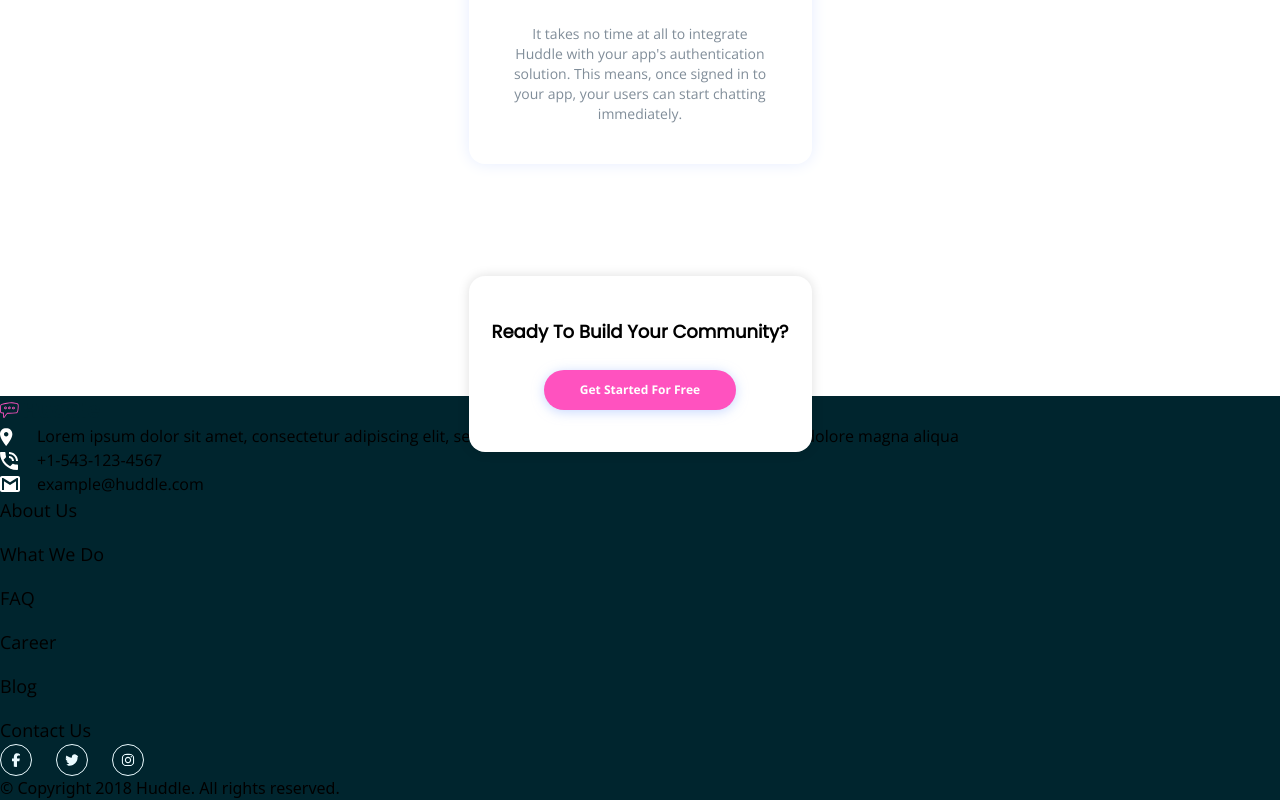
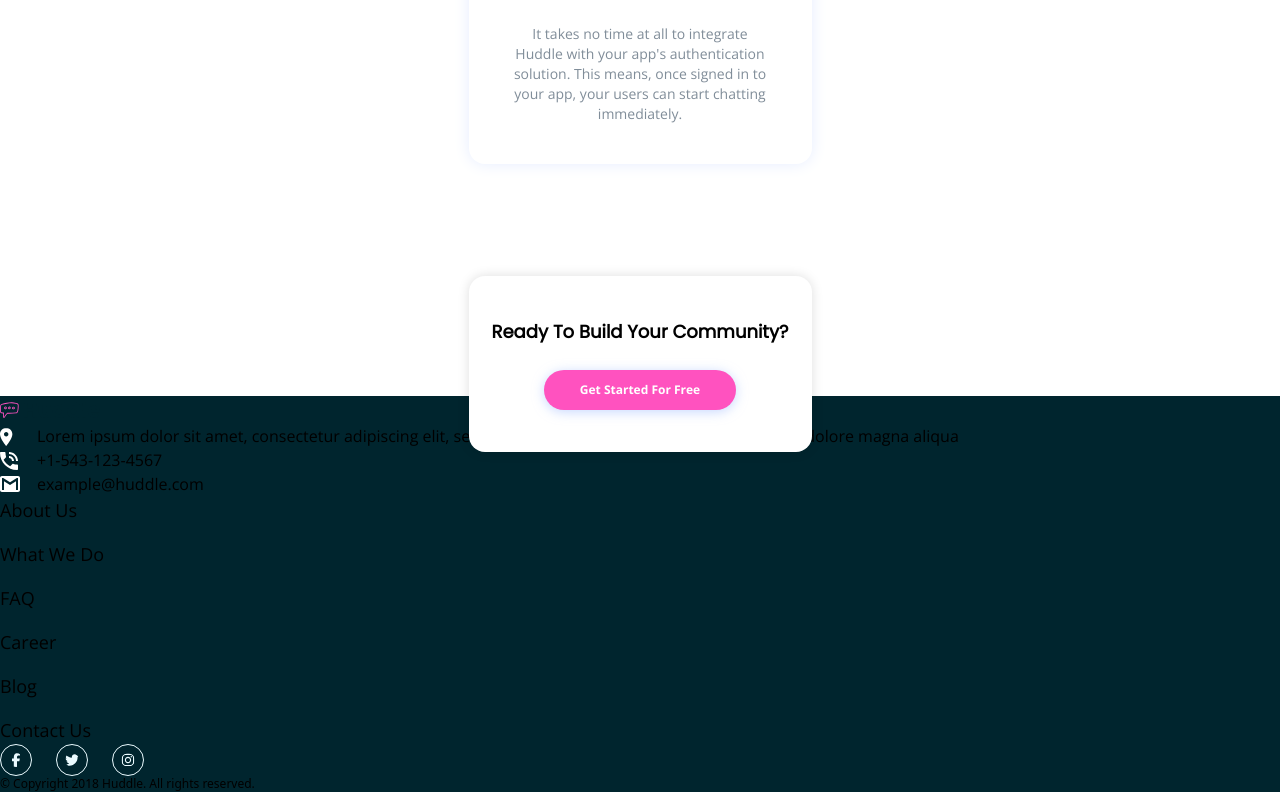
Before and after one commit to palmeiroerick/huddle-landing-page-with-alternating-feature-blocks, a Next.js app: page / in a window 1280 px wide. Shown: the part 2168-2968 px from the top of the page. Built offline with nearby package versions, Linux system fonts and the light colour scheme.

Commit message:
style: add styles to copyright component

```diff
--- a/components/Copyright/index.tsx
+++ b/components/Copyright/index.tsx
@@ -1,5 +1,5 @@
 const Copyright = () => {
-  return <p> &copy; Copyright 2018 Huddle. All rights reserved.</p>;
+  return <p className="text-xs">&copy; Copyright 2018 Huddle. All rights reserved.</p>;
 };
 
 export default Copyright;
```
